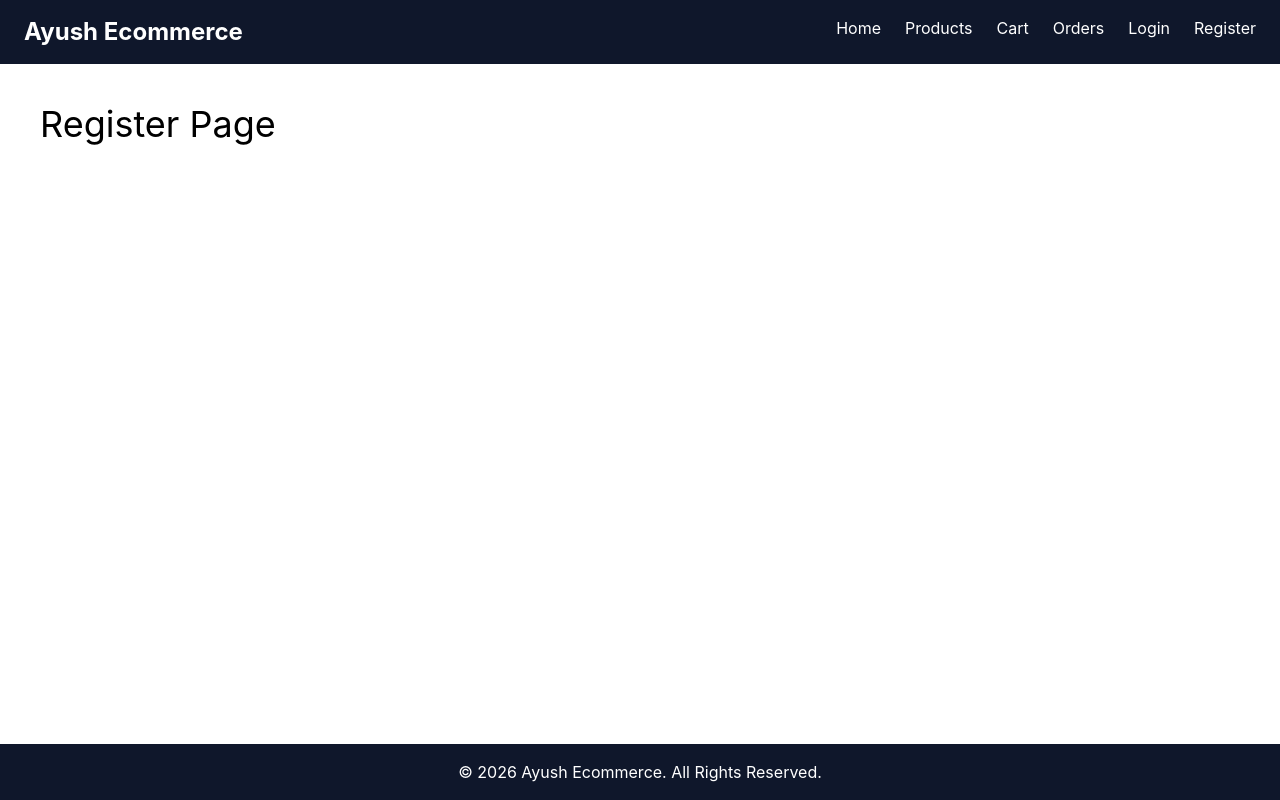
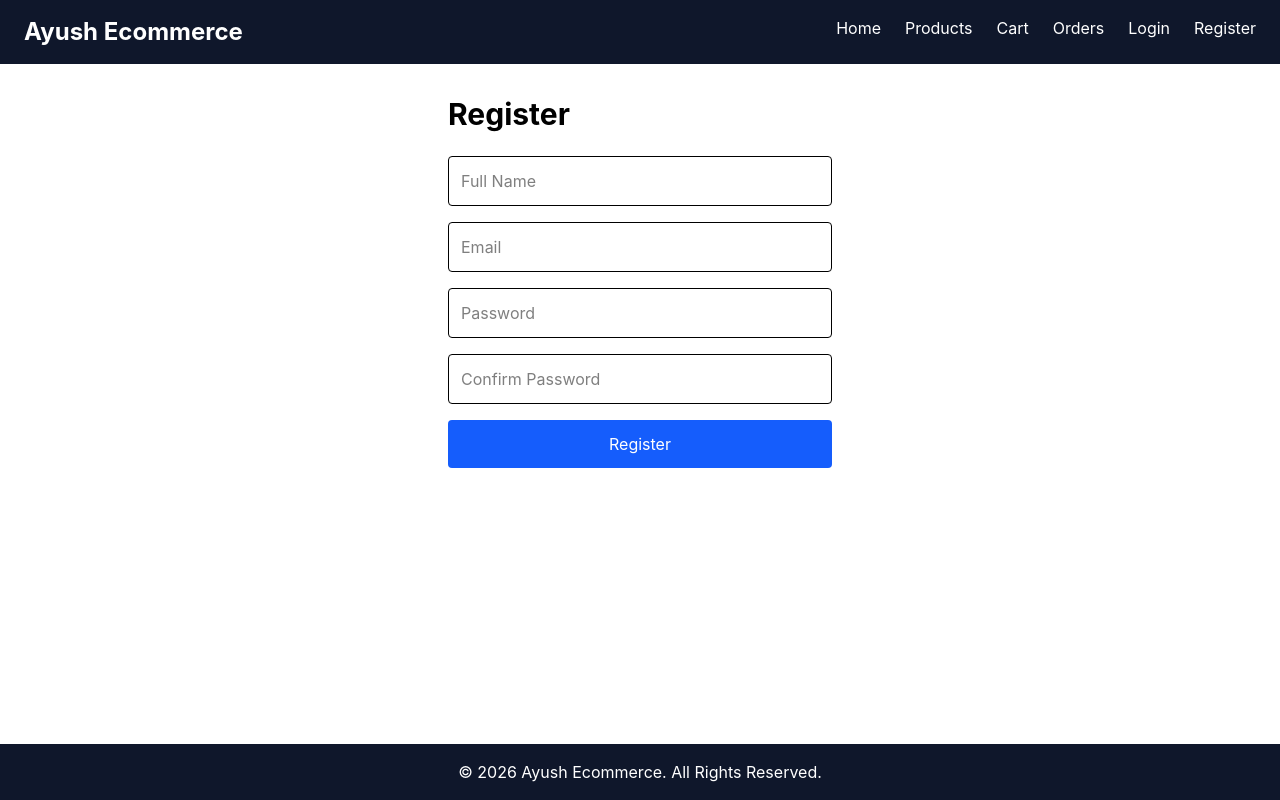
Before and after one commit to ayusseth/scalable-ecommerce-platform, a React app in the folder frontend/: page /register in a window 1280 px wide. Built offline with nearby package versions, Linux system fonts and the light colour scheme; the HTML template or start-up script is replaced by a standard one.

Commit message:
Implement OTP resend flow and email verification improvements

```diff
--- a/frontend/src/pages/auth/RegisterPage.jsx
+++ b/frontend/src/pages/auth/RegisterPage.jsx
@@ -1,13 +1,123 @@
+import { useState } from "react";
 import MainLayout from "../../layouts/MainLayout";
+import { registerUser } from "../../services/authService";
 
 function RegisterPage() {
+
+  const [formData, setFormData] = useState({
+    name: "",
+    email: "",
+    password: "",
+    confirmPassword: "",
+  });
+
+  const handleChange = (e) => {
+
+    setFormData({
+      ...formData,
+      [e.target.name]: e.target.value,
+    });
+
+  };
+
+  const handleSubmit = async (e) => {
+
+    e.preventDefault();
+
+    if (
+      formData.password !==
+      formData.confirmPassword
+    ) {
+
+      alert("Passwords do not match");
+
+      return;
+    }
+
+    try {
+
+      await registerUser({
+        name: formData.name,
+        email: formData.email,
+        password: formData.password,
+      });
+
+      alert("Registration successful");
+
+    } catch (error) {
+
+      console.error(error);
+
+      alert("Registration failed");
+
+    }
+
+  };
+
   return (
     <MainLayout>
-      <h1 className="text-4xl p-10">
-        Register Page
-      </h1>
+
+      <div className="max-w-md mx-auto p-8">
+
+        <h1 className="text-3xl font-bold mb-6">
+          Register
+        </h1>
+
+        <form
+          onSubmit={handleSubmit}
+          className="space-y-4"
+        >
+
+          <input
+            type="text"
+            name="name"
+            placeholder="Full Name"
+            value={formData.name}
+            onChange={handleChange}
+            className="w-full border p-3 rounded"
+          />
+
+          <input
+            type="email"
+            name="email"
+            placeholder="Email"
+            value={formData.email}
+            onChange={handleChange}
+            className="w-full border p-3 rounded"
+          />
+
+          <input
+            type="password"
+            name="password"
+            placeholder="Password"
+            value={formData.password}
+            onChange={handleChange}
+            className="w-full border p-3 rounded"
+          />
+
+          <input
+            type="password"
+            name="confirmPassword"
+            placeholder="Confirm Password"
+            value={formData.confirmPassword}
+            onChange={handleChange}
+            className="w-full border p-3 rounded"
+          />
+
+          <button
+            type="submit"
+            className="w-full bg-blue-600 text-white p-3 rounded"
+          >
+            Register
+          </button>
+
+        </form>
+
+      </div>
+
     </MainLayout>
   );
+
 }
 
 export default RegisterPage;
--- /dev/null
+++ b/frontend/src/services/authService.js
@@ -0,0 +1,13 @@
+import axiosClient from "../api/axiosClient";
+
+export const registerUser = async (userData) => {
+  const response = await axiosClient.post("/auth/register", userData);
+
+  return response.data;
+};
+
+export const loginUser = async (credentials) => {
+  const response = await axiosClient.post("/auth/login", credentials);
+
+  return response.data;
+};
```
Also changed, not shown: 2 other files (tests, documents, lock files or other folders).
